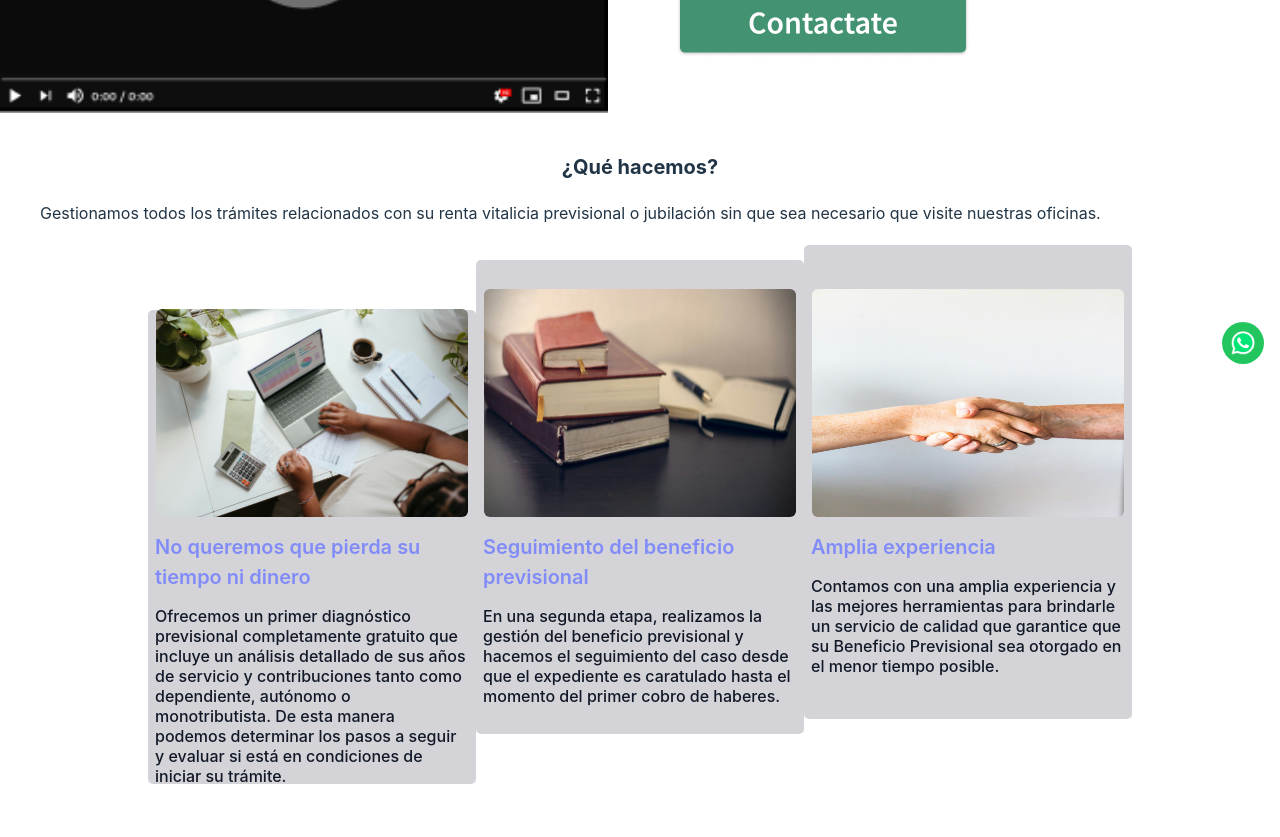
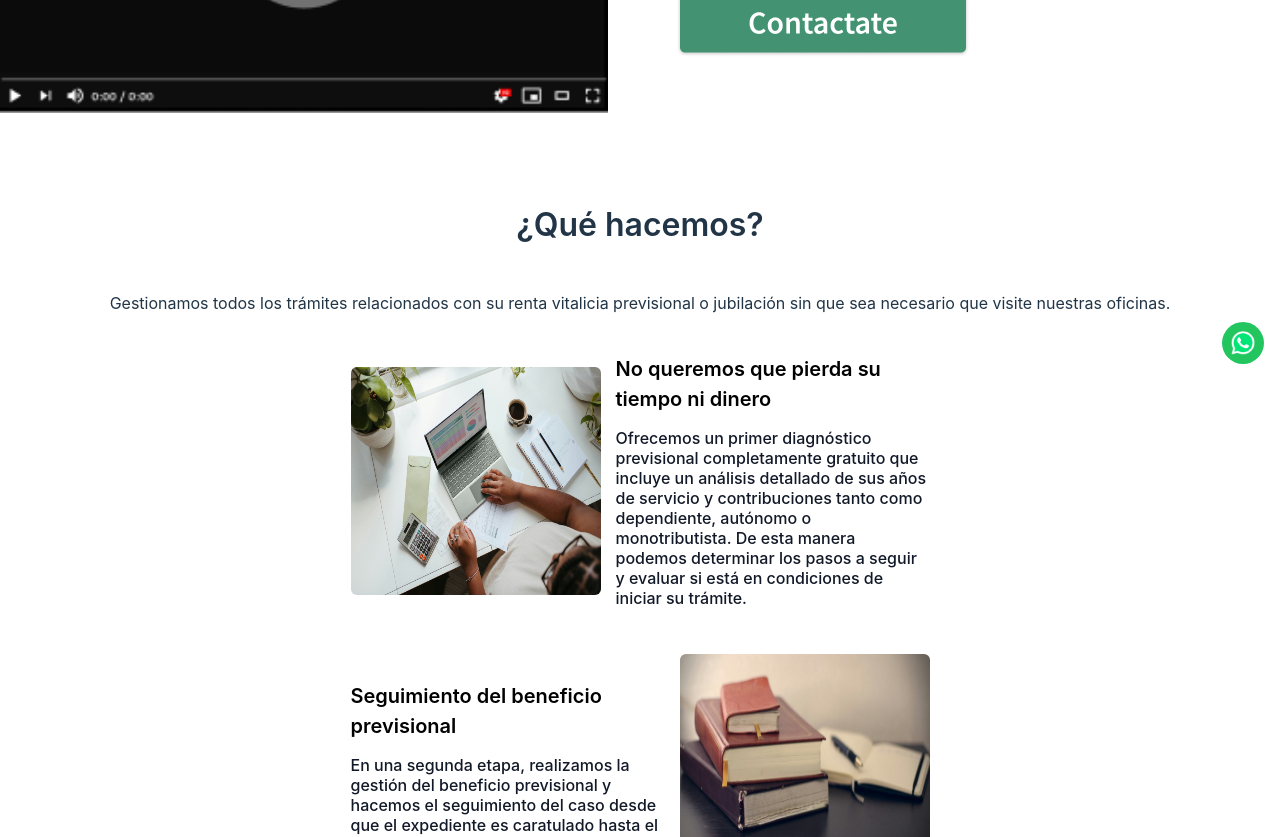
Before and after one commit to FooTalent/iubilare, a React (Vite) app: page / in a window 1280 px wide. Shown: the part 420-1257 px from the top of the page. Built offline with nearby package versions, Linux system fonts and the light colour scheme.

Commit message:
fix / section Que hacemos tablet view

```diff
--- a/src/components/cardQueHacemos/cardQueHacemos.tsx
+++ b/src/components/cardQueHacemos/cardQueHacemos.tsx
@@ -4,13 +4,14 @@ interface MyComponentProps {
   src: string;
   title: string;
   description: string;
+  classStyle?: string;
 }
 
-const CardQueHacemos: React.FC<MyComponentProps> = ({ src, title, description }) => (
-  <div className="w-[328px] h-[474px] p-2 bg-zinc-300 rounded-[5px] flex-col justify-center items-center gap-[15px] inline-flex mt-5">
-    <img className="w-[314px] h-[228px] rounded-md shadow" src={src} />
+const CardQueHacemos: React.FC<MyComponentProps> = ({ src, title, description, classStyle }) => (
+  <div className= {`flex flex-col justify-center items-center w-[328px] h-auto p-[7px] bg-zinc-300 rounded-[5px] gap-[15px] md:m-0 md:bg-white md:flex md:flex-row md:w-[688px] ${classStyle}`}>
+    <img className="w-[314px] h-[228px] rounded-md shadow md:w-[250px]" src={src} />
     <div className="w-[314px]">
-        <h3 className="text-indigo-400 text-xl text-left font-semibold leading-normal">{title}<br/></h3>
+        <h3 className="text-indigo-400 text-xl text-left font-semibold leading-normal md:text-black">{title}<br/></h3>
         <p className="text-gray-900 text-sm text-left font-light leading-none"><br/></p>
         <p className="text-gray-900 text-left font-medium leading-tight">{description}</p>
     </div>
--- a/src/views/Home.tsx
+++ b/src/views/Home.tsx
@@ -60,11 +60,7 @@ export default function Home() {
         {/* Text and Button */}
         <div className="lg:w-1/2 lg:pl-8 flex flex-col justify-center">
           {/* Desktop Message */}
-          <div className="text-left text-2xl mb-10 lg:block hidden w-[452px]">
-            Somos un equipo de abogados y ejecutivos en gestión previsional con
-            27+ años de experiencia. Más de 4500 clientes en todo el país.
-            Asesoramiento personalizado para tranquilidad y solución de
-            problemas previsionales.
+          <div className="text-left text-2xl mb-10 lg:block hidden w-[452px]">Somos un equipo de abogados y ejecutivos en gestión previsional con 27+ años de experiencia. Más de 4500 clientes en todo el país. Asesoramiento personalizado para tranquilidad y solución de problemas previsionales.
           </div>
 
           {/* Button for desktop view */}
@@ -106,30 +102,44 @@ export default function Home() {
         </div>
       </div>
 
-      {/* Que hacemos (Mobile) */}
-      <h2 className="mt-5 text-xl font-bold">¿Qué hacemos?</h2>
-      <p className="mt-5 ml-10 mr-10 text-justify">Gestionamos todos los trámites relacionados con su renta vitalicia previsional o jubilación sin que sea necesario que visite nuestras oficinas.</p>
+
+      {/* Separador */}
+      <div className="h-[78px]"></div>
+      {/* Seccion Que Hacemos */}
+      <div className="flex flex-col justify-center px-[16px]">
+        <h2 className="text-xl font-semibold md:text-[32px] 2xl:text-[49px] md:mb-8 2xl:text-white">¿Qué hacemos?</h2>
+          <p className="mt-5 ml-10 mr-10 text-justify md:text-center">Gestionamos todos los trámites relacionados con su renta vitalicia previsional o jubilación sin que sea necesario que visite nuestras oficinas.</p>
+        <div className="h-[32px]"></div>
+        <div className="flex flex-col justify-center items-center">
           <CardQueHacemos
             src="./QueHacemos1.jpeg"
             title="No queremos que pierda su tiempo ni dinero"
             description="Ofrecemos un primer diagnóstico previsional completamente gratuito que incluye un análisis detallado de sus años de servicio y contribuciones tanto como dependiente, autónomo o monotributista. De esta manera podemos determinar los pasos a seguir y evaluar si está en condiciones de iniciar su trámite."
           />
+          <div className="h-[32px] md:[63px]"></div>
           <CardQueHacemos
             src="./QueHacemos2.jpeg"
             title="Seguimiento del beneficio previsional"
             description="En una segunda etapa, realizamos la gestión del beneficio previsional y hacemos el seguimiento del caso desde que el expediente es caratulado hasta el momento del primer cobro de haberes."
+            classStyle="md:flex-row-reverse"
+
           />
+          <div className="h-[32px] md:[63px]"></div>
           <CardQueHacemos
             src="./QueHacemos3.jpeg"
             title="Amplia experiencia"
             description="Contamos con una amplia experiencia y las mejores herramientas para brindarle un servicio de calidad que garantice que su Beneficio Previsional sea otorgado en el menor tiempo posible."
           />
+        </div>
+
+      </div>
 
 
-      {/* Content for small screens (mobile view) */}
-      <div className="lg:hidden">
+
+        {/* Seccion tipo de Trámites */}
+      <div className="lg:hidden px-[16px]">
         {/* Adjusted margin-bottom here */}
-        <div className="text-neutral-900 text-2xl font-semibold font-['Source Sans Pro'] mt-20">Tipos de trámites</div>
+        <div className="text-neutral-900 text-2xl font-semibold font-['Source Sans Pro'] mt-20 md:text-[32px]">Tipos de trámites</div>
         <div className="text-left w-[328px] h-[708px] flex-col justify-start items-start gap-10 inline-flex mt-8">
         <div className="h-[198px] p-4 bg-white rounded-[5px] shadow-light-top-heavy-bottom-light-sides flex-col justify-start items-center gap-[22px] flex">
             <div className=" h-[91px] flex-col justify-start items-start gap-[3px] flex">
@@ -182,13 +192,9 @@ export default function Home() {
             </div>
           </div>
         </div>
-
-        <div className="lg:w-1/2 lg:pr-8 ml-7 mt-12">
-          <img
-            src="/masopcionesbotone.png"
-            alt="boton mas informacion"
-            className=""
-          />
+        <div className="h-[36px]"></div>
+        <div className="lg:w-1/2 lg:pr-8">
+            <button className="w-full active:text-active-green hover:text-inherit md:inline-block py-2 px-4 bg-button-green text-white rounded hover:bg-button-hover-green hover:text-white active:bg-active-green outline-none focus:border focus:outline-none md:w-[140.13px] md:text-[14.14px]">Más info</button>
         </div>
       </div>
 
```
Lines whose indentation alone changed are shown as unchanged.
